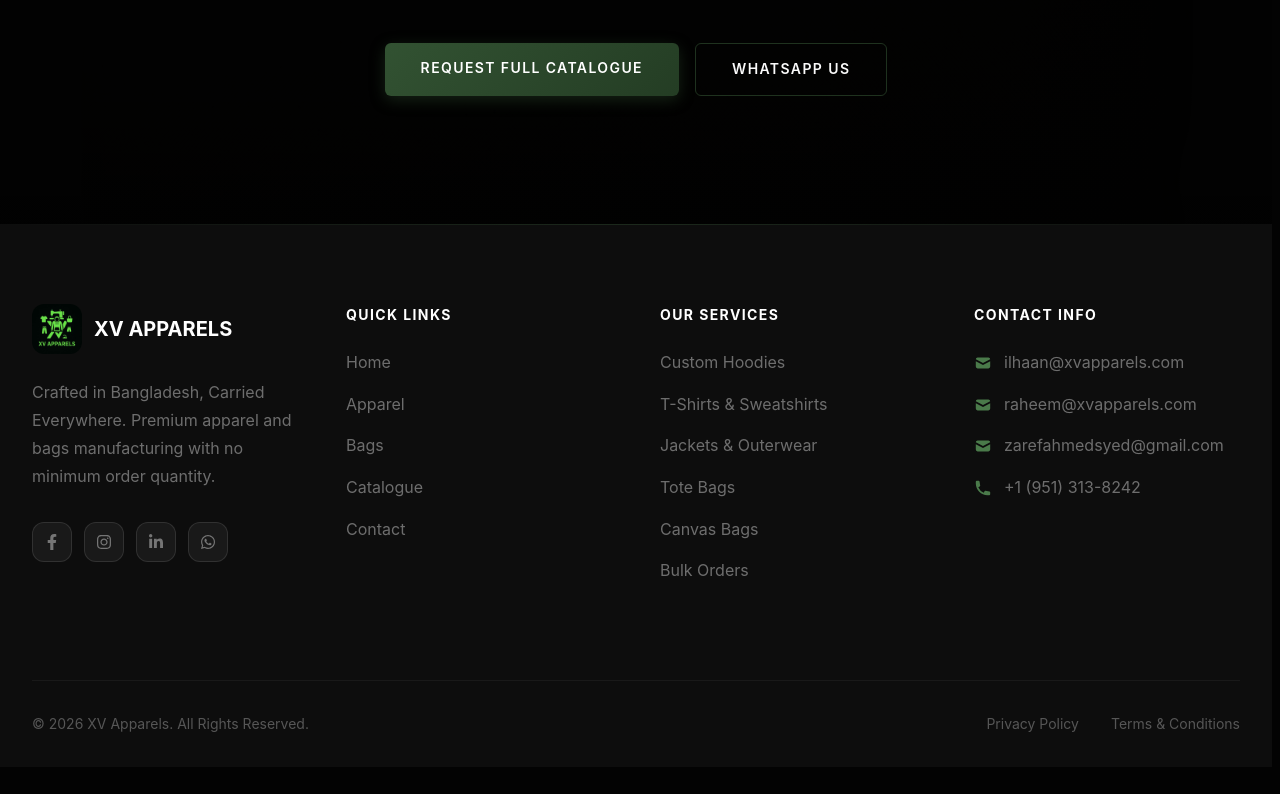
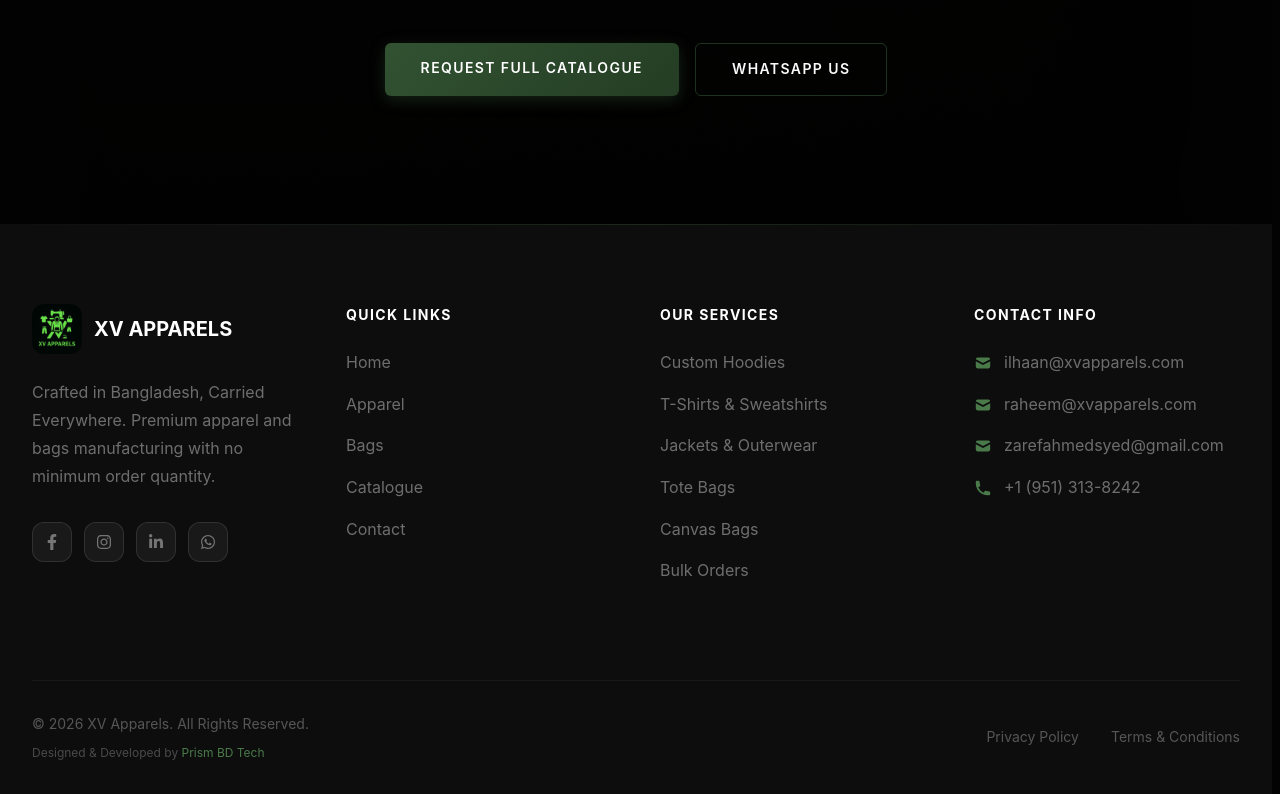
Before and after one commit to sifat-hossain-niloy/xv-website, a Next.js app: page /catalogue in a window 1280 px wide. Shown: the part 6011-6805 px from the top of the page. Before the commit the page ends 6778 px from the top, so only its background shows below. Built offline with nearby package versions, Linux system fonts and the light colour scheme.

Commit message:
added a credit line to the footer

```diff
--- a/src/components/Footer.tsx
+++ b/src/components/Footer.tsx
@@ -225,9 +225,22 @@
           alignItems: "center",
           gap: "1rem"
         }}>
-          <p style={{ color: "rgba(255,255,255,0.3)", fontSize: "0.875rem" }}>
-            © {new Date().getFullYear()} XV Apparels. All Rights Reserved.
-          </p>
+          <div style={{ display: "flex", flexDirection: "column", gap: "0.5rem" }}>
+            <p style={{ color: "rgba(255,255,255,0.3)", fontSize: "0.875rem" }}>
+              © {new Date().getFullYear()} XV Apparels. All Rights Reserved.
+            </p>
+            <p style={{ color: "rgba(255,255,255,0.25)", fontSize: "0.75rem" }}>
+              Designed & Developed by{" "}
+              <a
+                href="https://prismbd.net/tech/"
+                target="_blank"
+                rel="noopener noreferrer"
+                style={{ color: "#4a7a4a", textDecoration: "none" }}
+              >
+                Prism BD Tech
+              </a>
+            </p>
+          </div>
           <div style={{ display: "flex", gap: "2rem" }}>
             <Link
               href="/privacy"
```
